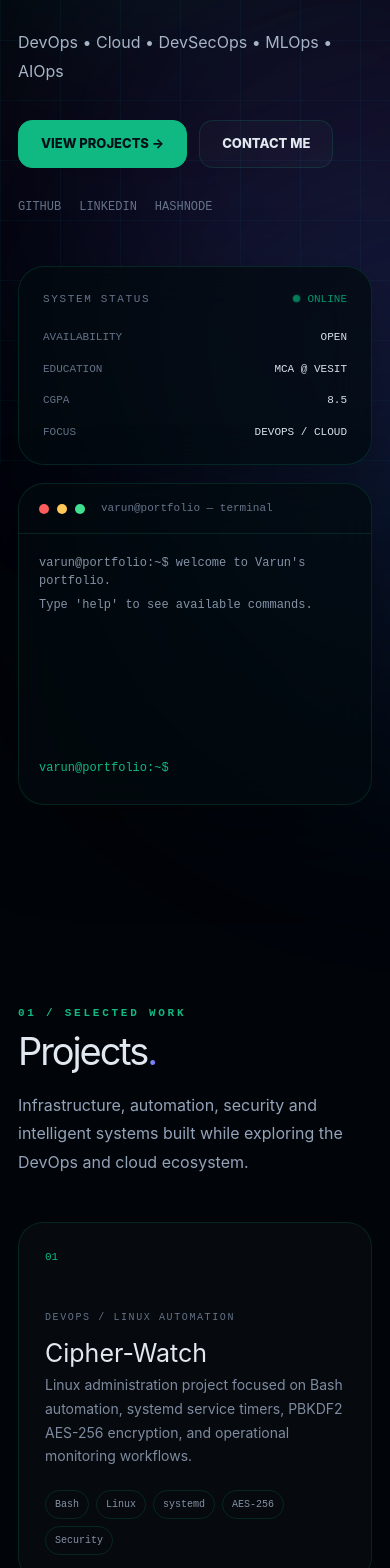
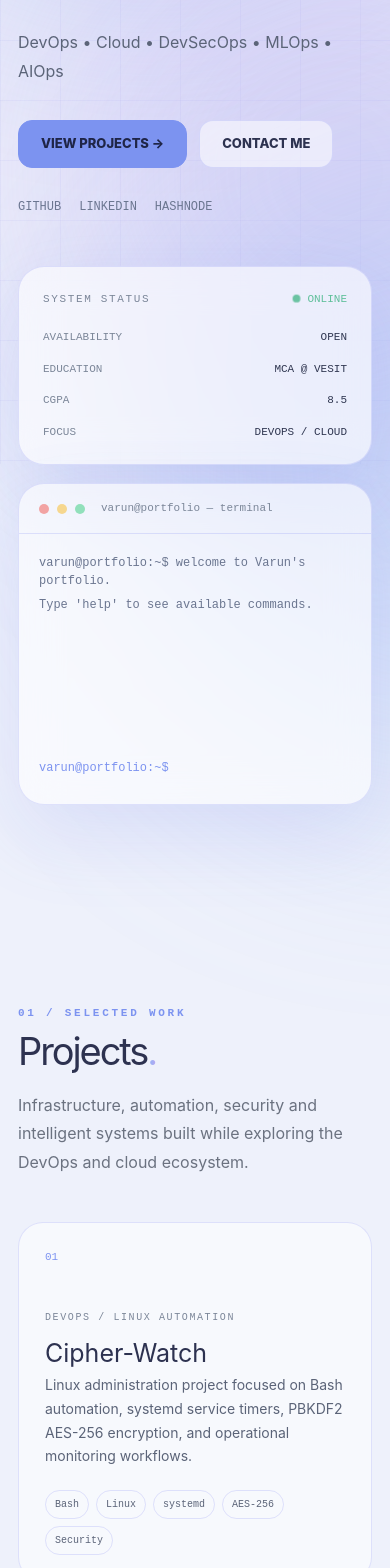
Before and after one commit to coderv1304/varun-portfolio, a Next.js app: page / in a window 390 px wide. Shown: the part 380-1948 px from the top of the page. Built offline with nearby package versions, Linux system fonts and the light colour scheme.

Commit message:
Added the updated projects and changed the color palette

```diff
--- a/app/globals.css
+++ b/app/globals.css
@@ -11,29 +11,29 @@ html {
 }
 
 :root {
-  --bg: #010409;
-  --bg-soft: #02080f;
-  --panel: rgba(2, 10, 15, 0.72);
-  --panel-solid: #030a12;
-  --border: rgba(16, 185, 129, 0.16);
-  --text: #e2e8f0;
-  --muted: #94a3b8;
-  --cyan: #10b981;
-  --blue: #3b82f6;
-  --purple: #8b5cf6;
-  --green: #059669;
-  --red: #ef4444;
-  --bg-rgb: 1,4,9;
-  --bg-soft-rgb: 2,8,15;
-  --panel-rgb: 2,10,15;
-  --text-rgb: 226,232,240;
-  --muted-rgb: 148,163,184;
-  --cyan-rgb: 16,185,129;
-  --blue-rgb: 59,130,246;
-  --purple-rgb: 139,92,246;
-  --green-rgb: 5,150,105;
-  --red-rgb: 238,68,68;
-  --border-rgb: 16,185,129;
+  --bg: #eef1fb;
+  --bg-soft: #e7ecfa;
+  --panel: rgba(255, 255, 255, 0.62);
+  --panel-solid: #ffffff;
+  --border: rgba(99, 110, 235, 0.18);
+  --text: #2d3250;
+  --muted: #6b7280;
+  --cyan: #7c93f0;
+  --blue: #93b4f5;
+  --purple: #b9a6f0;
+  --green: #5fbf9a;
+  --red: #d97a7a;
+  --bg-rgb: 238,241,251;
+  --bg-soft-rgb: 231,236,250;
+  --panel-rgb: 255,255,255;
+  --text-rgb: 45,50,80;
+  --muted-rgb: 107,114,128;
+  --cyan-rgb: 124,147,240;
+  --blue-rgb: 147,180,245;
+  --purple-rgb: 185,166,240;
+  --green-rgb: 95,191,154;
+  --red-rgb: 217,122,122;
+  --border-rgb: 99,110,235;
 }
 
 html,
@@ -72,8 +72,8 @@ button {
 }
 
 ::selection {
-  background: rgba(var(--cyan-rgb), 0.25);
-  color: white;
+  background: rgba(var(--cyan-rgb), 0.3);
+  color: #1f2547;
 }
 
 /* --------------------------------
@@ -91,10 +91,10 @@ button {
   z-index: -10;
   pointer-events: none;
   background-image:
-    linear-gradient(rgba(32, 217, 255, 0.045) 1px, transparent 1px),
+    linear-gradient(rgba(99, 110, 235, 0.06) 1px, transparent 1px),
     linear-gradient(
       90deg,
-      rgba(32, 217, 255, 0.045) 1px,
+      rgba(99, 110, 235, 0.06) 1px,
       transparent 1px
     );
   background-size: 60px 60px;
@@ -107,7 +107,7 @@ button {
   border-radius: 50%;
   pointer-events: none;
   filter: blur(130px);
-  opacity: 0.12;
+  opacity: 0.35;
   z-index: -9;
 }
 
@@ -140,7 +140,7 @@ button {
   right: 0;
   z-index: 100;
   border-bottom: 1px solid var(--border);
-  background: rgba(2, 5, 11, 0.78);
+  background: rgba(255, 255, 255, 0.72);
   -webkit-backdrop-filter: blur(18px);
   backdrop-filter: blur(18px);
 }
@@ -159,6 +159,7 @@ button {
   font-size: 20px;
   font-weight: 900;
   letter-spacing: -0.05em;
+  color: var(--text);
 }
 
 .logo span {
@@ -185,7 +186,7 @@ button {
 
 .nav-resume {
   padding: 10px 16px;
-  border: 1px solid rgba(32, 217, 255, 0.3);
+  border: 1px solid rgba(124, 147, 240, 0.35);
   border-radius: 999px;
   color: var(--cyan);
   font-size: 11px;
@@ -226,6 +227,7 @@ button {
   font-size: clamp(38px, 6vw, 72px);
   line-height: 0.98;
   letter-spacing: -0.055em;
+  color: var(--text);
 }
 
 .subheading {
@@ -239,7 +241,7 @@ button {
   background: linear-gradient(
     90deg,
     var(--cyan),
-    #738dff,
+    #9fb0f5,
     var(--purple)
   );
   -webkit-background-clip: text;
@@ -268,17 +270,18 @@ button {
   line-height: 0.84;
   letter-spacing: -0.075em;
   font-weight: 950;
+  color: var(--text);
 }
 
 .hero-title-muted {
   display: block;
-  color: #697589;
+  color: #9aa3c9;
 }
 
 .hero-description {
   max-width: 700px;
   margin-top: 28px;
-  color: #a8b4c6;
+  color: #5b6478;
   font-size: 18px;
   line-height: 1.8;
 }
@@ -304,22 +307,23 @@ button {
 }
 
 .button-primary {
-  color: #001018;
+  color: #1f2547;
   background: var(--cyan);
   border-color: var(--cyan);
 }
 
 .button-primary:hover {
   transform: translateY(-3px);
-  box-shadow: 0 15px 40px rgba(32, 217, 255, 0.2);
+  box-shadow: 0 15px 40px rgba(124, 147, 240, 0.3);
 }
 
 .button-secondary {
-  background: rgba(255, 255, 255, 0.025);
+  background: rgba(255, 255, 255, 0.55);
+  color: var(--text);
 }
 
 .button-secondary:hover {
-  border-color: rgba(32, 217, 255, 0.4);
+  border-color: rgba(124, 147, 240, 0.5);
   color: var(--cyan);
 }
 
@@ -330,7 +334,7 @@ button {
 }
 
 .social-row a {
-  color: #657388;
+  color: #6b7690;
   font-family: monospace;
   font-size: 12px;
   transition: 0.25s ease;
@@ -356,7 +360,7 @@ button {
   backdrop-filter: blur(20px);
   border-radius: 26px;
   overflow: hidden;
-  box-shadow: 0 30px 80px rgba(0, 0, 0, 0.35);
+  box-shadow: 0 30px 80px rgba(99, 110, 235, 0.14);
 }
 
 .widget-header {
@@ -374,20 +378,20 @@ button {
 }
 
 .dot-red {
-  background: #ff5c5c;
+  background: #f2a3a3;
 }
 
 .dot-yellow {
-  background: #ffc857;
+  background: #f6d78f;
 }
 
 .dot-green {
-  background: #41df91;
+  background: #91e0bb;
 }
 
 .widget-title {
   margin-left: 8px;
-  color: #66748a;
+  color: #7b8698;
   font-family: monospace;
   font-size: 11px;
 }
@@ -404,7 +408,7 @@ button {
 }
 
 .status-label {
-  color: #657388;
+  color: #7b8698;
   font-family: monospace;
   font-size: 11px;
   letter-spacing: 0.15em;
@@ -440,11 +444,11 @@ button {
 }
 
 .status-row span:first-child {
-  color: #647287;
+  color: #7b8698;
 }
 
 .status-row span:last-child {
-  color: #d8e1ec;
+  color: #2f3650;
   text-align: right;
 }
 
@@ -459,7 +463,7 @@ button {
   min-height: 190px;
   max-height: 190px;
   overflow-y: auto;
-  color: #8492a6;
+  color: #6b7690;
 }
 
 .terminal-line {
@@ -482,7 +486,7 @@ button {
   border: 0;
   outline: 0;
   background: transparent;
-  color: white;
+  color: #2d3250;
 }
 
 /* --------------------------------
@@ -502,7 +506,7 @@ button {
   padding: 26px;
   border: 1px solid var(--border);
   border-radius: 25px;
-  background: rgba(255, 255, 255, 0.025);
+  background: rgba(255, 255, 255, 0.55);
   overflow: hidden;
   transition:
     transform 0.35s ease,
@@ -512,8 +516,8 @@ button {
 
 .project-card:hover {
   transform: translateY(-8px);
-  border-color: rgba(32, 217, 255, 0.35);
-  background: rgba(32, 217, 255, 0.035);
+  border-color: rgba(124, 147, 240, 0.45);
+  background: rgba(124, 147, 240, 0.08);
 }
 
 .project-number {
@@ -524,7 +528,7 @@ button {
 
 .project-category {
   margin-top: 45px;
-  color: #647287;
+  color: #7b8698;
   font-family: monospace;
   font-size: 10px;
   letter-spacing: 0.16em;
@@ -532,11 +536,12 @@ button {
 
 .project-title {
   margin: 10px 0 0;
+  color: var(--text);
   font-size: 25px;
 }
 
 .project-description {
-  color: #7e8b9f;
+  color: #5b6478;
   font-size: 14px;
   line-height: 1.7;
 }
@@ -552,7 +557,7 @@ button {
   padding: 6px 9px;
   border: 1px solid var(--border);
   border-radius: 999px;
-  color: #8592a6;
+  color: #5b6478;
   font-family: monospace;
   font-size: 10px;
 }
@@ -572,12 +577,13 @@ button {
   padding: 30px;
   border: 1px solid var(--border);
   border-radius: 25px;
-  background: rgba(255, 255, 255, 0.025);
+  background: rgba(255, 255, 255, 0.55);
 }
 
 .info-value {
   font-size: 38px;
   font-weight: 900;
+  color: var(--text);
 }
 
 .info-label {
@@ -601,11 +607,12 @@ button {
   padding: 28px;
   border: 1px solid var(--border);
   border-radius: 25px;
-  background: rgba(255, 255, 255, 0.025);
+  background: rgba(255, 255, 255, 0.55);
 }
 
 .skill-panel h3 {
   margin: 0;
+  color: var(--text);
   font-size: 19px;
 }
 
@@ -619,9 +626,9 @@ button {
 .skill-item {
   padding: 10px 13px;
   border-radius: 10px;
-  background: rgba(32, 217, 255, 0.055);
-  border: 1px solid rgba(32, 217, 255, 0.1);
-  color: #b8c4d4;
+  background: rgba(124, 147, 240, 0.1);
+  border: 1px solid rgba(124, 147, 240, 0.22);
+  color: #4a5570;
   font-family: monospace;
   font-size: 12px;
 }
@@ -634,7 +641,7 @@ button {
   position: relative;
   margin-top: 50px;
   padding-left: 30px;
-  border-left: 1px solid rgba(32, 217, 255, 0.2);
+  border-left: 1px solid rgba(124, 147, 240, 0.3);
 }
 
 .timeline-item {
@@ -651,7 +658,7 @@ button {
   height: 9px;
   border-radius: 50%;
   background: var(--cyan);
-  box-shadow: 0 0 20px rgba(32, 217, 255, 0.7);
+  box-shadow: 0 0 20px rgba(124, 147, 240, 0.55);
 }
 
 .timeline-year {
@@ -662,6 +669,7 @@ button {
 
 .timeline-title {
   margin-top: 7px;
+  color: var(--text);
   font-size: 22px;
 }
 
@@ -686,7 +694,7 @@ button {
   padding: 30px;
   border: 1px solid var(--border);
   border-radius: 25px;
-  background: rgba(255, 255, 255, 0.025);
+  background: rgba(255, 255, 255, 0.55);
 }
 
 .contact-links {
@@ -700,13 +708,13 @@ button {
   padding: 15px;
   border: 1px solid var(--border);
   border-radius: 13px;
-  color: #a8b4c5;
+  color: #5b6478;
   transition: 0.25s ease;
 }
 
 .contact-link:hover {
   color: var(--cyan);
-  border-color: rgba(32, 217, 255, 0.3);
+  border-color: rgba(124, 147, 240, 0.45);
 }
 
 .form-grid {
@@ -720,7 +728,7 @@ button {
 }
 
 .form-field label {
-  color: #8390a3;
+  color: #6b7690;
   font-family: monospace;
   font-size: 11px;
   letter-spacing: 0.12em;
@@ -732,8 +740,8 @@ button {
   border: 1px solid var(--border);
   border-radius: 12px;
   outline: none;
-  background: rgba(0, 0, 0, 0.2);
-  color: white;
+  background: rgba(255, 255, 255, 0.6);
+  color: #2d3250;
   padding: 13px 14px;
   transition: 0.25s ease;
 }
@@ -745,8 +753,8 @@ button {
 
 .form-field input:focus,
 .form-field textarea:focus {
-  border-color: rgba(32, 217, 255, 0.5);
-  box-shadow: 0 0 0 3px rgba(32, 217, 255, 0.06);
+  border-color: rgba(124, 147, 240, 0.6);
+  box-shadow: 0 0 0 3px rgba(124, 147, 240, 0.1);
 }
 
 .form-status {
@@ -757,13 +765,13 @@ button {
 }
 
 .form-success {
-  background: rgba(53, 230, 154, 0.08);
+  background: rgba(95, 191, 154, 0.15);
   color: var(--green);
 }
 
 .form-error {
-  background: rgba(255, 85, 114, 0.08);
-  color: #ff8096;
+  background: rgba(217, 122, 122, 0.15);
+  color: var(--red);
 }
 
 /* --------------------------------
@@ -781,7 +789,7 @@ button {
   display: flex;
   justify-content: space-between;
   gap: 20px;
-  color: #59667a;
+  color: #6b7690;
   font-family: monospace;
   font-size: 11px;
 }
@@ -797,7 +805,7 @@ button {
   display: flex;
   align-items: center;
   justify-content: center;
-  background: #02050b;
+  background: #e7ecfa;
   transition:
     opacity 0.6s ease,
     visibility 0.6s ease;
@@ -825,21 +833,21 @@ button {
 .orbit-three {
   position: absolute;
   inset: 25px;
-  border: 1px solid rgba(32, 217, 255, 0.3);
+  border: 1px solid rgba(124, 147, 240, 0.4);
   border-radius: 50%;
   animation: orbit 8s linear infinite;
 }
 
 .orbit-two {
   inset: 45px;
-  border-color: rgba(168, 85, 247, 0.35);
+  border-color: rgba(185, 166, 240, 0.45);
   animation-direction: reverse;
   animation-duration: 11s;
 }
 
 .orbit-three {
   inset: 5px;
-  border-color: rgba(32, 217, 255, 0.12);
+  border-color: rgba(124, 147, 240, 0.18);
   animation-duration: 14s;
 }
 
@@ -850,19 +858,20 @@ button {
   width: 75px;
   height: 75px;
   transform: translate(-50%, -50%);
-  border: 1px solid rgba(32, 217, 255, 0.6);
+  border: 1px solid rgba(124, 147, 240, 0.6);
   background: linear-gradient(
     135deg,
-    rgba(168, 85, 247, 0.4),
-    rgba(32, 217, 255, 0.25)
+    rgba(185, 166, 240, 0.5),
+    rgba(124, 147, 240, 0.35)
   );
-  box-shadow: 0 0 60px rgba(32, 217, 255, 0.2);
+  box-shadow: 0 0 60px rgba(124, 147, 240, 0.3);
 }
 
 .boot-logo {
   font-size: 38px;
   font-weight: 950;
   letter-spacing: -0.05em;
+  color: var(--text);
 }
 
 .boot-logo span {
@@ -874,14 +883,14 @@ button {
   padding: 25px;
   border: 1px solid var(--border);
   border-radius: 24px;
-  background: rgba(255, 255, 255, 0.035);
+  background: rgba(255, 255, 255, 0.6);
   text-align: left;
 }
 
 .boot-status {
   display: flex;
   justify-content: space-between;
-  color: #8794a8;
+  color: #6b7690;
   font-family: monospace;
   font-size: 11px;
   letter-spacing: 0.12em;
@@ -898,7 +907,7 @@ button {
   margin-top: 15px;
   overflow: hidden;
   border-radius: 999px;
-  background: rgba(255, 255, 255, 0.08);
+  background: rgba(99, 110, 235, 0.12);
 }
 
 .progress-bar {
@@ -994,7 +1003,7 @@ button {
     border: 1px solid var(--border);
     border-radius: 10px;
     background: transparent;
-    color: white;
+    color: var(--text);
     padding: 8px 11px;
   }
 
--- a/components/Projects.tsx
+++ b/components/Projects.tsx
@@ -20,6 +20,15 @@ const projects = [
   {
     id: "03",
     status: "SHIPPED",
+    title: "Incident Command Center",
+    description:
+      "Full-stack incident management platform with real-time alerting dashboards, automated runbook execution, on-call scheduling, and multi-cloud infrastructure provisioning via Terraform. Forked by the community.",
+    tags: ["JavaScript", "Java", "Terraform", "HCL", "Python"],
+    href: "https://github.com/coderv1304/incident-command-center",
+  },
+  {
+    id: "04",
+    status: "SHIPPED",
     title: "Varun Portfolio",
     description:
       "Personal DevOps & Cloud portfolio built with Next.js 14 and TypeScript, styled like a futuristic operations control dashboard with live telemetry and interactive widgets.",
@@ -27,7 +36,7 @@ const projects = [
     href: "https://github.com/coderv1304/varun-portfolio",
   },
   {
-    id: "04",
+    id: "05",
     status: "SHIPPED",
     title: "Data Structures & Algorithms",
     description:
@@ -44,12 +53,13 @@ export default function Projects() {
         // projects
       </p>
       <h2 className="mt-3 font-mono text-2xl font-bold text-ink sm:text-3xl">
-        Cipher-Watch portfolio
+        GitHub Projects
       </h2>
       <p className="mt-3 max-w-2xl text-muted">
-        A 6-project build, structured under one umbrella repo. Each project
-        is designed, hardened, and documented like it&apos;s going into a
-        real environment — not left as a tutorial checkbox.
+        5 public repositories — each designed, hardened, and documented
+        like it&apos;s going into a real environment. From Linux security
+        automation to ML-driven threat detection and multi-cloud incident
+        management.
       </p>
 
       <div className="mt-10 grid gap-5 sm:grid-cols-2">
--- a/data/projects.ts
+++ b/data/projects.ts
@@ -36,6 +36,18 @@ export const projects: Project[] = [
     featured: true,
   },
   {
+    slug: "incident-command-center",
+    title: "Incident Command Center",
+    category: "DEVOPS / INCIDENT MANAGEMENT",
+    description:
+      "Full-stack incident management platform built with JavaScript, Java, and Terraform (HCL) — real-time alerting, runbook automation, and multi-cloud infrastructure provisioning.",
+    longDescription:
+      "Incident Command Center is a production-grade incident management and operations platform. Features real-time alerting dashboards, automated runbook execution, on-call scheduling, and multi-cloud infrastructure provisioning via Terraform HCL. Built with a JavaScript/Node.js frontend, Java backend services, and Python automation scripts. Forked and used by the wider community.",
+    tech: ["JavaScript", "Java", "Terraform", "HCL", "Python", "CSS"],
+    github: "https://github.com/coderv1304/incident-command-center",
+    featured: true,
+  },
+  {
     slug: "varun-portfolio",
     title: "Varun Portfolio",
     category: "CLOUD / INFRASTRUCTURE",
@@ -45,6 +57,7 @@ export const projects: Project[] = [
       "Personal portfolio website built with Next.js 14, React, and TypeScript. Styled like a high-tech DevOps operations console with glassmorphic cards, live status telemetry, terminal emulation, responsive layouts, and modern web aesthetics.",
     tech: ["Next.js", "TypeScript", "React", "Tailwind CSS", "Vercel"],
     github: "https://github.com/coderv1304/varun-portfolio",
+    demo: "https://varun-portfolio-rouge.vercel.app",
     featured: true,
   },
   {
```
Also changed, not shown: app/blog/page.tsx (+9 -9 lines), app/experience/page.tsx (+12 -12 lines), app/resume/page.tsx (+7 -7 lines), tailwind.config.js (+4 -4 lines), 1 other file (tests, documents, lock files or other folders).
